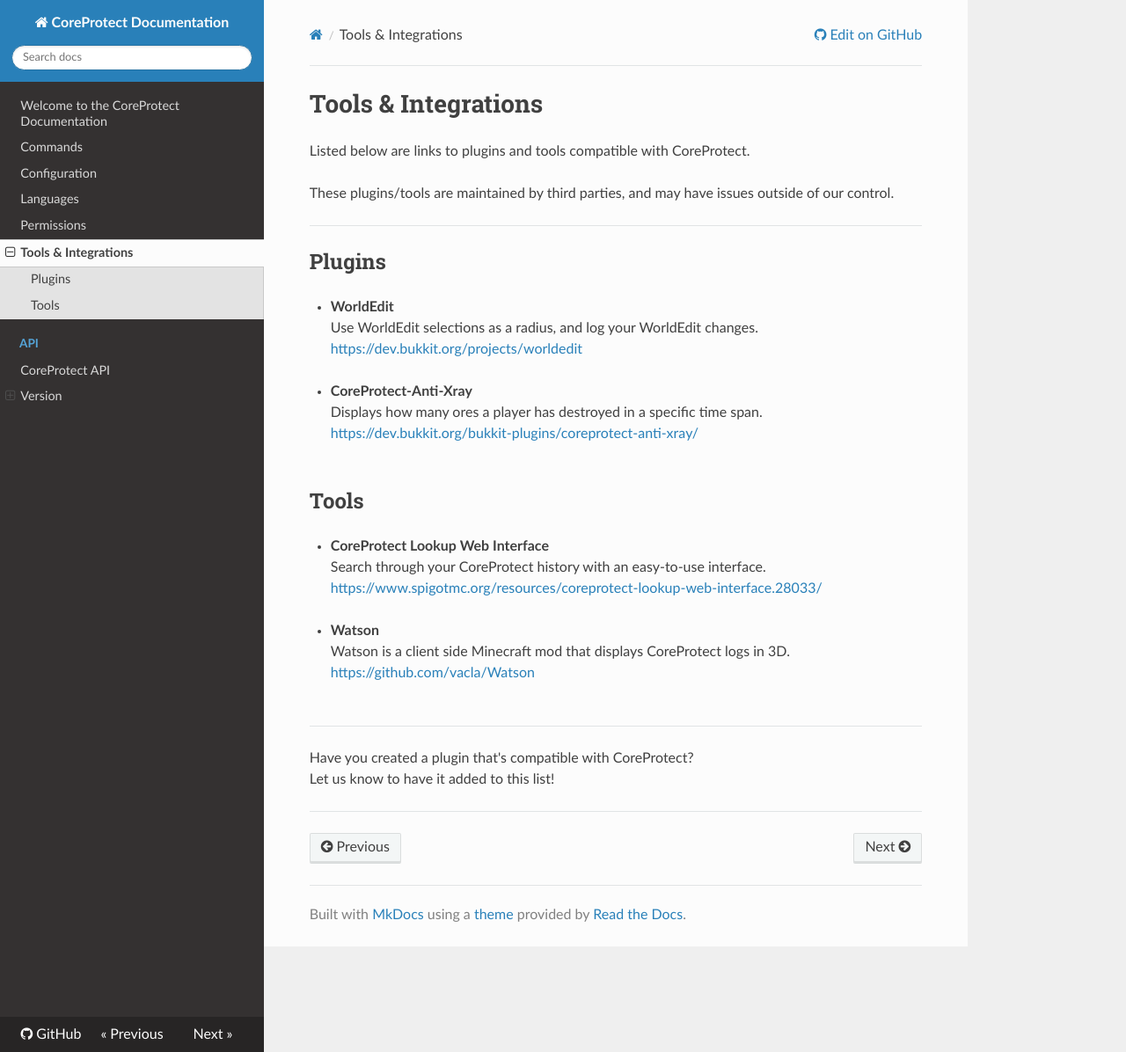
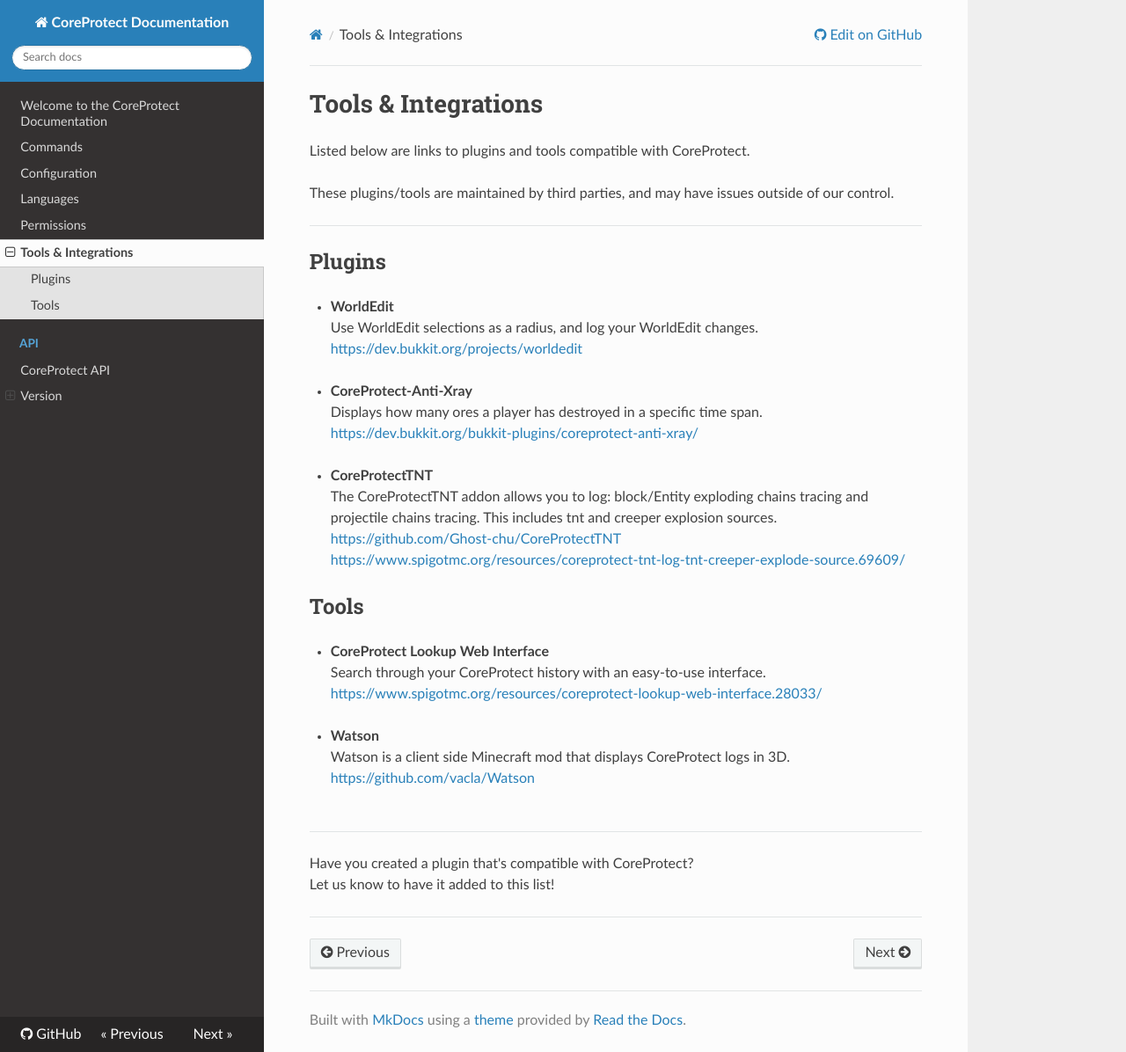
Before and after one commit to PlayPro/CoreProtect, an MkDocs documentation site: the page built from docs/tools-integrations.md, in a window 1280 px wide and 1196 px high. Shown: the whole window at 88% size. Built offline with MkDocs 1.6.1, drawn with Linux system fonts in a browser that asks for light colours; nearby versions of some CDN libraries.

Commit message:
Update tools-integrations.md

```diff
--- a/docs/tools-integrations.md
+++ b/docs/tools-integrations.md
@@ -16,6 +16,12 @@ Use WorldEdit selections as a radius, and log your WorldEdit changes.
 * **CoreProtect-Anti-Xray**
 Displays how many ores a player has destroyed in a specific time span.
 [https://dev.bukkit.org/bukkit-plugins/coreprotect-anti-xray/](https://dev.bukkit.org/bukkit-plugins/coreprotect-anti-xray/)
+&nbsp;
+
+* **CoreProtectTNT**
+The CoreProtectTNT addon allows you to log: block/Entity exploding chains tracing and projectile chains tracing. This includes tnt and creeper explosion sources.
+[https://github.com/Ghost-chu/CoreProtectTNT](https://github.com/Ghost-chu/CoreProtectTNT)
+[https://www.spigotmc.org/resources/coreprotect-tnt-log-tnt-creeper-explode-source.69609/](https://www.spigotmc.org/resources/coreprotect-tnt-log-tnt-creeper-explode-source.69609/)
 &nbsp;
 
 ## Tools
```
